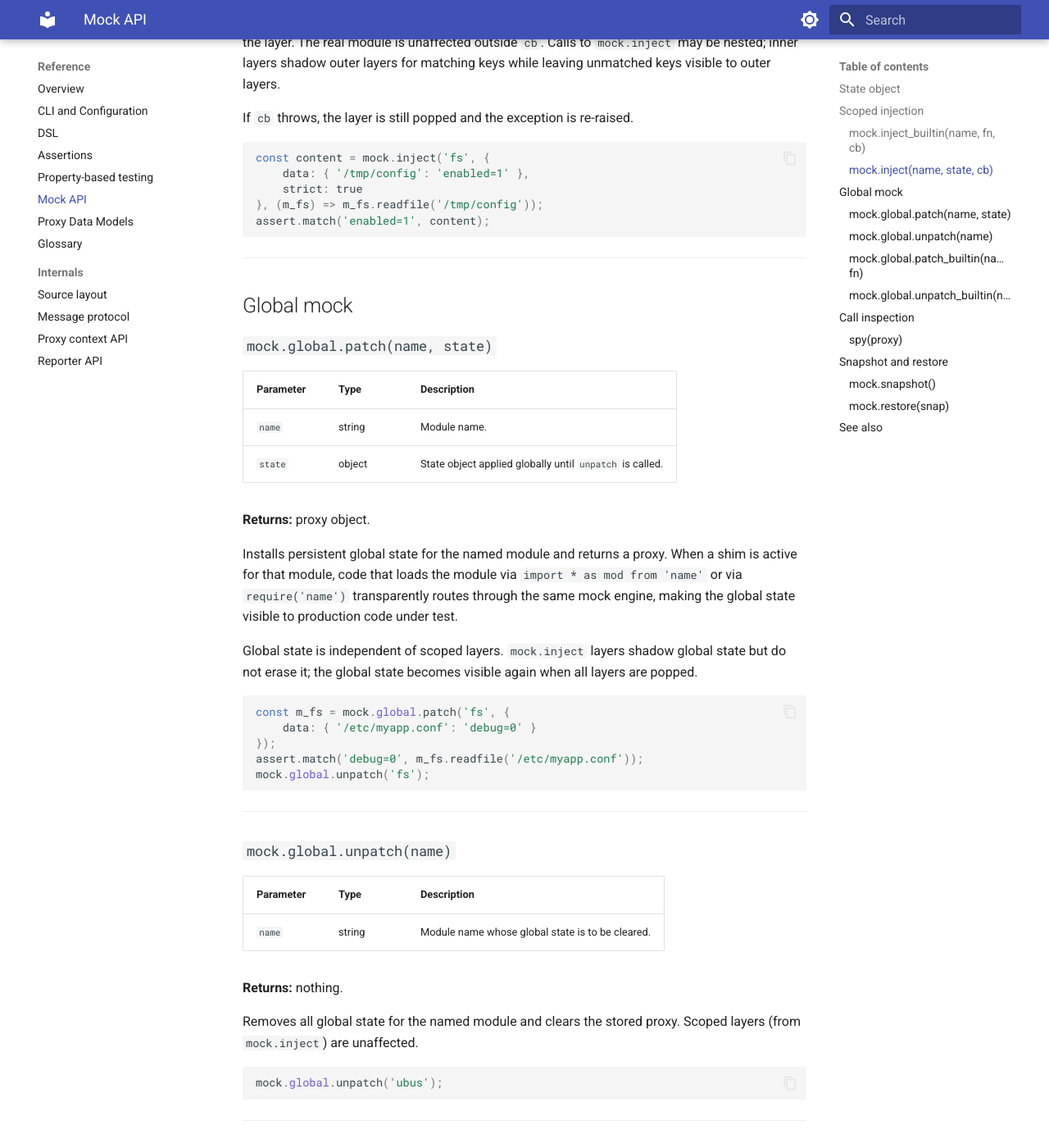
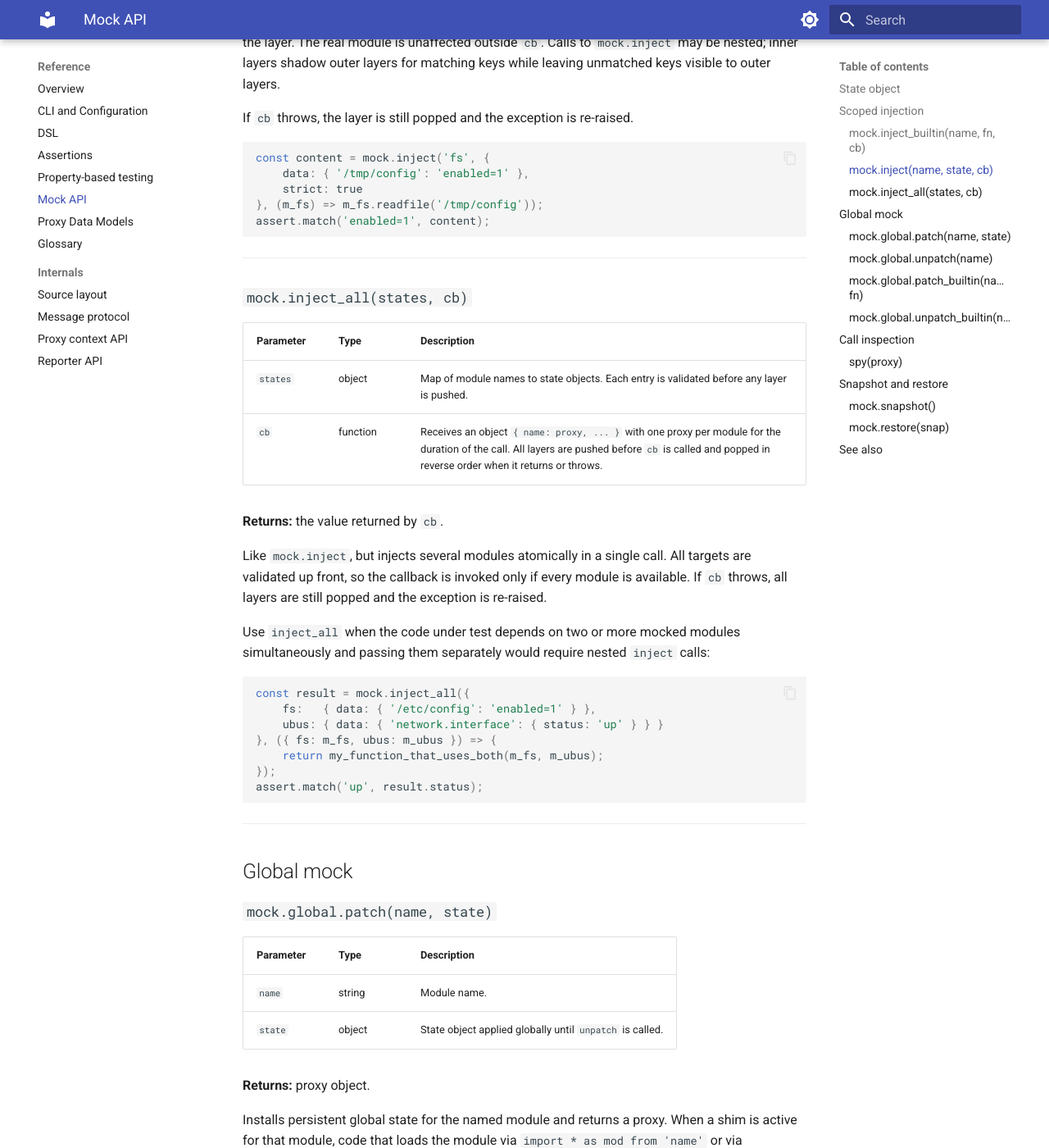
Before and after one commit to m00qek/utest, an MkDocs documentation site: the page built from docs/reference/mock-api.md, in a window 1280 px wide and 1400 px high, scrolled down 2129 px. Shown: the whole window at 82% size. Built offline with MkDocs 1.6.1 and Material for MkDocs 9.7.7, drawn with Linux system fonts in a browser that asks for light colours.

Commit message:
docs: fix five issues found in Diataxis review
- reference/property.md: 'shrink_max' described as 'shrinking steps';
  the source and output label both say evaluations — corrected.

- tutorials/first-property-test.md: sample output showed 'Shrink steps:'
  but the framework emits 'Shrink evals:' — corrected.

- how-to/property-reproduce.md: only covered hardcoding seed in source;
  added the cleaner -s CLI flag approach and a 'Next steps' section.

- reference/mock-api.md: mock.inject_all() added this release but had
  zero documentation — added a full section with signature and example.

- how-to/combinators.md: tutorial cross-reference was silently removed
  from 'Next steps' in a prior edit — restored.

````diff
--- a/docs/reference/mock-api.md
+++ b/docs/reference/mock-api.md
@@ -71,6 +71,31 @@ const content = mock.inject('fs', {
     strict: true
 }, (m_fs) => m_fs.readfile('/tmp/config'));
 assert.match('enabled=1', content);
+```
+
+---
+
+### `mock.inject_all(states, cb)`
+
+| Parameter | Type | Description |
+| :--- | :--- | :--- |
+| `states` | object | Map of module names to state objects. Each entry is validated before any layer is pushed. |
+| `cb` | function | Receives an object `{ name: proxy, ... }` with one proxy per module for the duration of the call. All layers are pushed before `cb` is called and popped in reverse order when it returns or throws. |
+
+**Returns:** the value returned by `cb`.
+
+Like `mock.inject`, but injects several modules atomically in a single call. All targets are validated up front, so the callback is invoked only if every module is available. If `cb` throws, all layers are still popped and the exception is re-raised.
+
+Use `inject_all` when the code under test depends on two or more mocked modules simultaneously and passing them separately would require nested `inject` calls:
+
+```js
+const result = mock.inject_all({
+    fs:   { data: { '/etc/config': 'enabled=1' } },
+    ubus: { data: { 'network.interface': { status: 'up' } } }
+}, ({ fs: m_fs, ubus: m_ubus }) => {
+    return my_function_that_uses_both(m_fs, m_ubus);
+});
+assert.match('up', result.status);
 ```
 
 ---
````
Also changed, not shown: docs/how-to/combinators.md (+1 -0 lines), docs/how-to/property-reproduce.md (+17 -3 lines), docs/reference/property.md (+1 -1 lines), docs/tutorials/user/first-property-test.md (+1 -1 lines).
